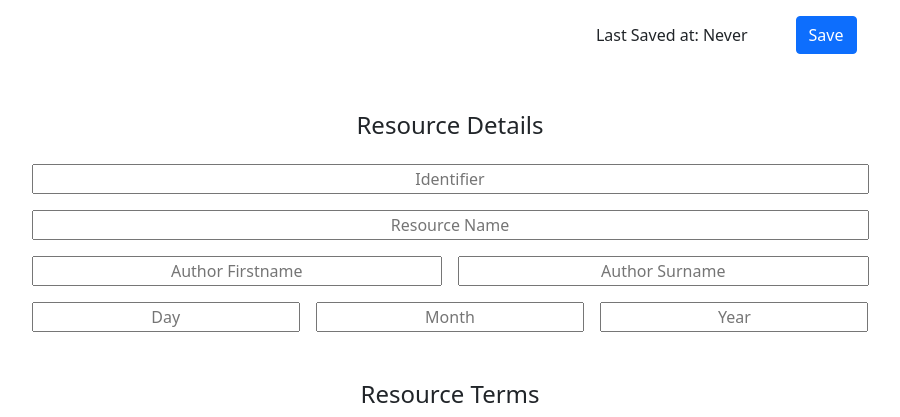
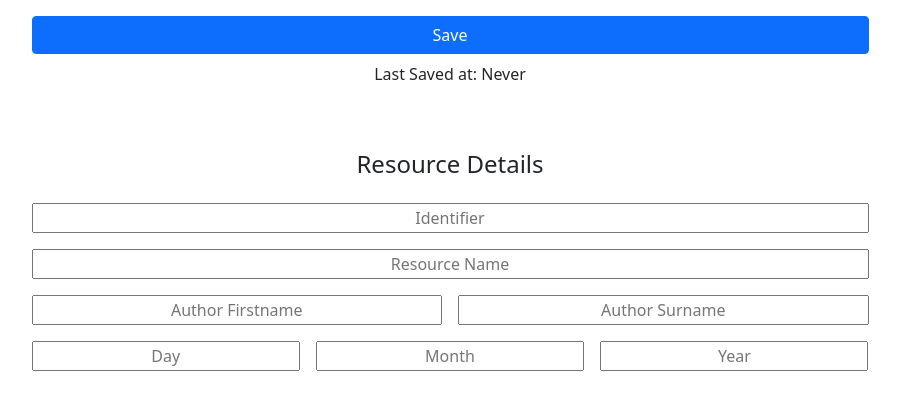
Before and after one commit to hughshanahan/terms4FAIRskillsAnnotator, a Symfony app: template templates/annotator/annotator.html.twig in a window 1280 px wide. Shown: the part 88-505 px from the top of the page, without its empty margins (190-1090 px from the left). Run offline with Twig, Linux system fonts and the light colour scheme; the template is opened without the code that fills it, so the values that code supplies are empty; some libraries are stand-ins or nearby versions.

Commit message:
The last saved at text is now located below the save button

```diff
--- a/templates/annotator/annotator.html.twig
+++ b/templates/annotator/annotator.html.twig
@@ -17,9 +17,11 @@
 
 
         <!-- Submit Button Container -->
-        <div class="container w-75 d-flex flex-row justify-content-end align-items-baseline gap-5" id="submit-button-container">
-            <p>Last Saved at: <span id="last-saved-at">Never</span></p>
-            <button type="button" class="btn btn-primary" id="submit" onclick="Annotator.submit();">Save</button>
+        <div class="container w-75 d-flex flex-column justify-content-end p-0" id="submit-button-container">
+            <div class="container d-flex flex-column justify-content-center gap-2 p-0">
+                <button type="button" class="btn btn-primary text-center px-5" id="submit" onclick="Annotator.submit();">Save</button>
+                <p class="text-center">Last Saved at: <span id="last-saved-at">Never</span></p>
+            </div>
         </div>
 
 
```
